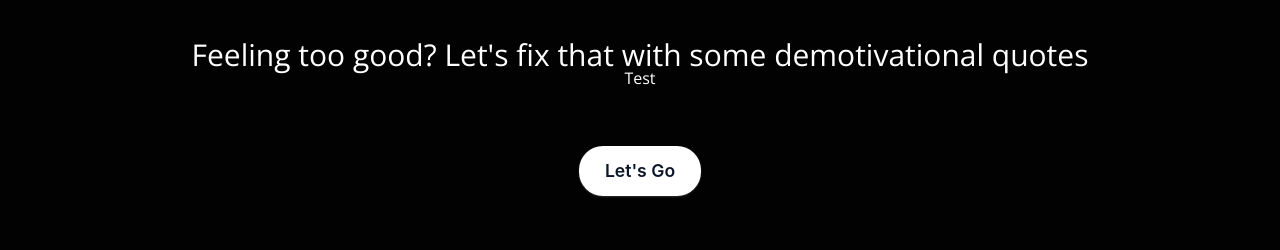
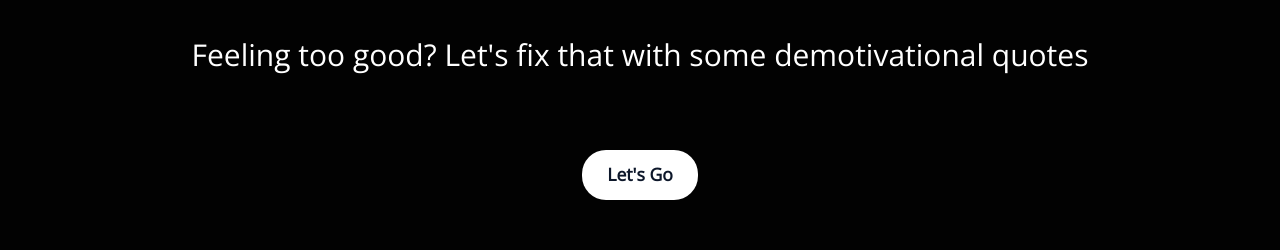
Before and after one commit to hakeem-jc/unfun, a React (Create React App) app: page / in a window 1280 px wide. Shown: the part 280-530 px from the top of the page. Built offline with nearby package versions, Linux system fonts and the light colour scheme.

Commit message:
Update style

```diff
--- a/src/components/Content/content.css
+++ b/src/components/Content/content.css
@@ -1,12 +1,17 @@
 .content-container {
     position: absolute;
     top: 40%;
+    left: 10%;
+    width: 80vw;
     text-align: center;
-    width: 100vw;
 }
 
-.content-text {
+.content-header {
     font-size: 30px;
+}
+
+.content-sub-header {
+    margin-top: 20px;
 }
 
 .content-btn {
@@ -17,7 +22,7 @@
     color: #0d172a;
     cursor: pointer;
     display: inline-block;
-    font-family: "Basier circle",-apple-system,system-ui,"Segoe UI",Roboto,"Helvetica Neue",Arial,"Noto Sans",sans-serif,"Apple Color Emoji","Segoe UI Emoji","Segoe UI Symbol","Noto Color Emoji";
+    font-family: "Open Sans", sans-serif;
     font-size: 1.1rem;
     font-weight: 600;
     line-height: 1;
@@ -25,7 +30,6 @@
     text-align: center;
     text-decoration: none #0d172a solid;
     transition: all .1s cubic-bezier(.4, 0, .2, 1);
-    box-shadow: 0px 1px 2px rgba(166, 175, 195, 0.25);
     user-select: none;
     -webkit-user-select: none;
     touch-action: manipulation;
@@ -33,6 +37,6 @@
 }
 
 .content-btn:hover {
-    background-color: #1e293b;
+    background-color: #4267B2;
     color: #fff;
 }
--- a/src/components/Content/content.jsx
+++ b/src/components/Content/content.jsx
@@ -5,14 +5,18 @@ import './content.css';
 let url = 'http://127.0.0.1:4000';
 
 export const Content = () => {
-
+    // Button Text
     const starterText = "Let's Go";
     const [btnText, setBtnText] = useState(starterText);
+
+    // Dynamic Content
     let [content, setContent] = useState({
         id:"",
         quote:"Feeling too good? Let's fix that with some demotivational quotes",
-        author:"Test"
+        author:""
     });
+
+    // Set current quote
     const setQuote = () => {
         if (btnText === starterText) setBtnText("Next");
         setContent(fetchQuote());
@@ -21,11 +25,10 @@ export const Content = () => {
     return (
         <>
            <section className="content-container">
-                <h1 className="content-text">{content.quote}</h1>
+                <h1 className="content-header">{content.quote}</h1>
                 <h2 className="content-sub-header">{content.author}</h2>
                 <button className='content-btn' onClick={()=>setQuote()}>{btnText}</button>
             </section>
         </>
-
     )
 }
```
